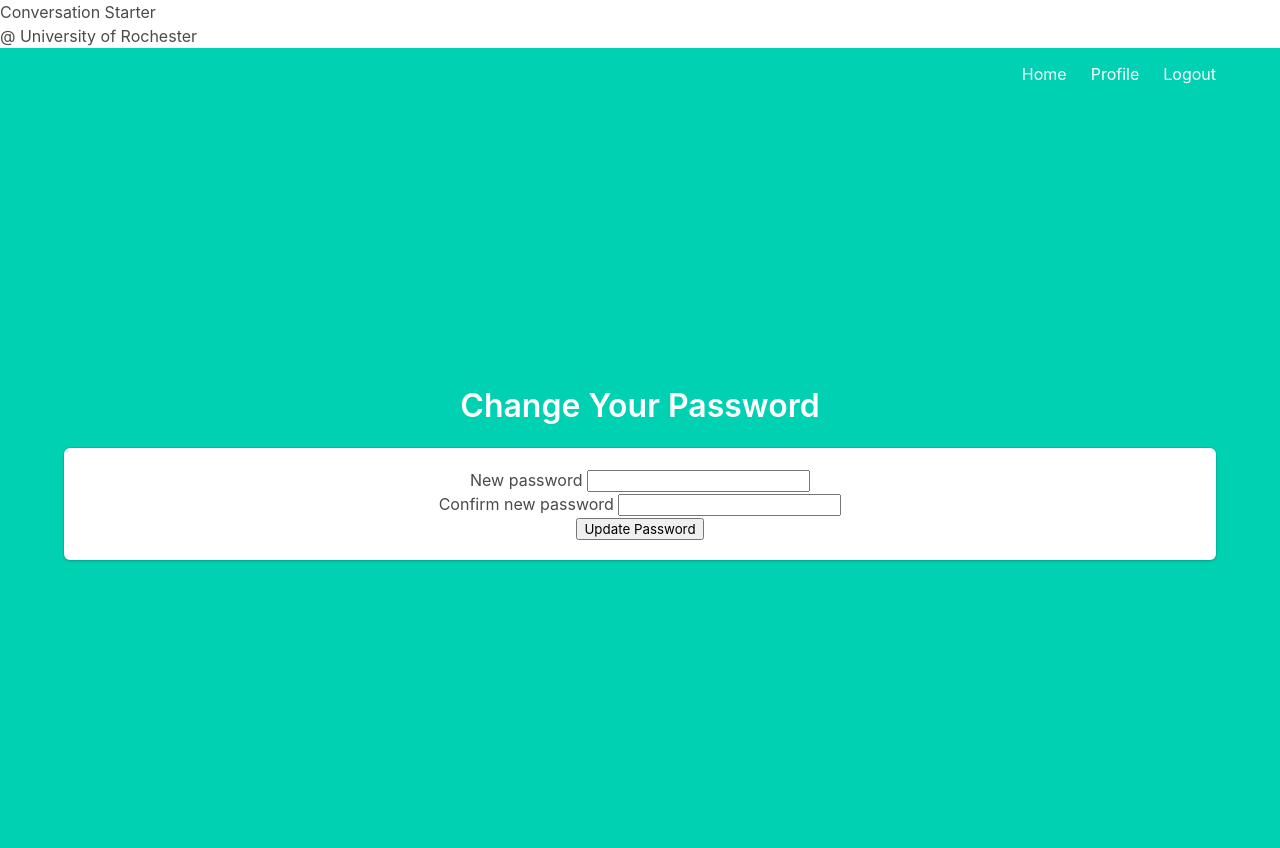
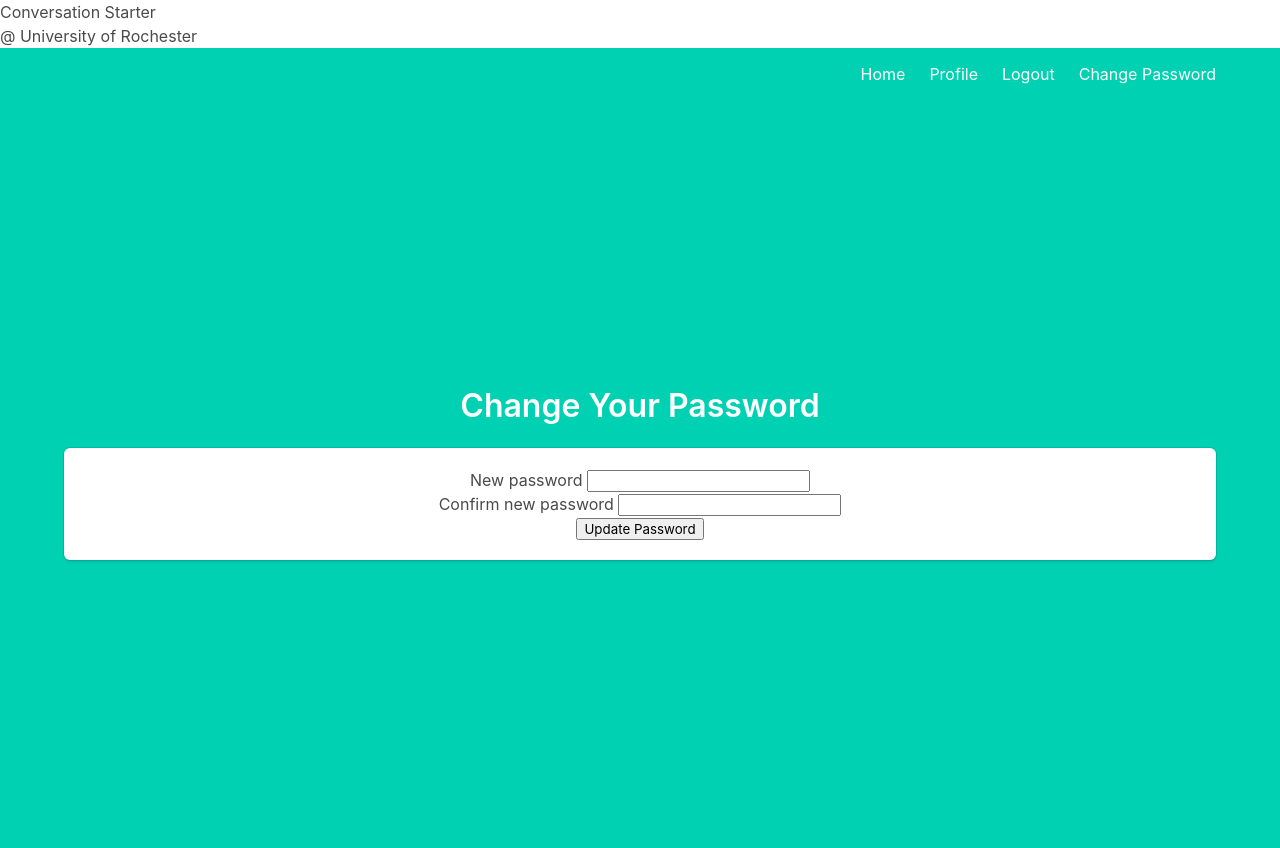
Before and after one commit to JohnMantus/ChatUR, a Flask app: page /change-password in a window 1280 px wide. Run offline with Flask 2, Linux system fonts and the light colour scheme; a user stored in the database is signed in; parts of the project's set-up code (start-up, migrations or seed data) failed here and were passed over; some libraries are stand-ins or nearby versions.

Commit message:
Update base.html
change password

```diff
--- a/templates/base.html
+++ b/templates/base.html
@@ -38,6 +38,11 @@
                                     Logout
                                 </a>
                                 {% endif %}
+                                {% if current_user.is_authenticated %}
+                                <a href="{{ url_for('auth.change_password') }}" class="navbar-item">
+                                    Change Password
+                                </a>
+                                {% endif %}
                             </div>
                         </div>
                     </div>
```
